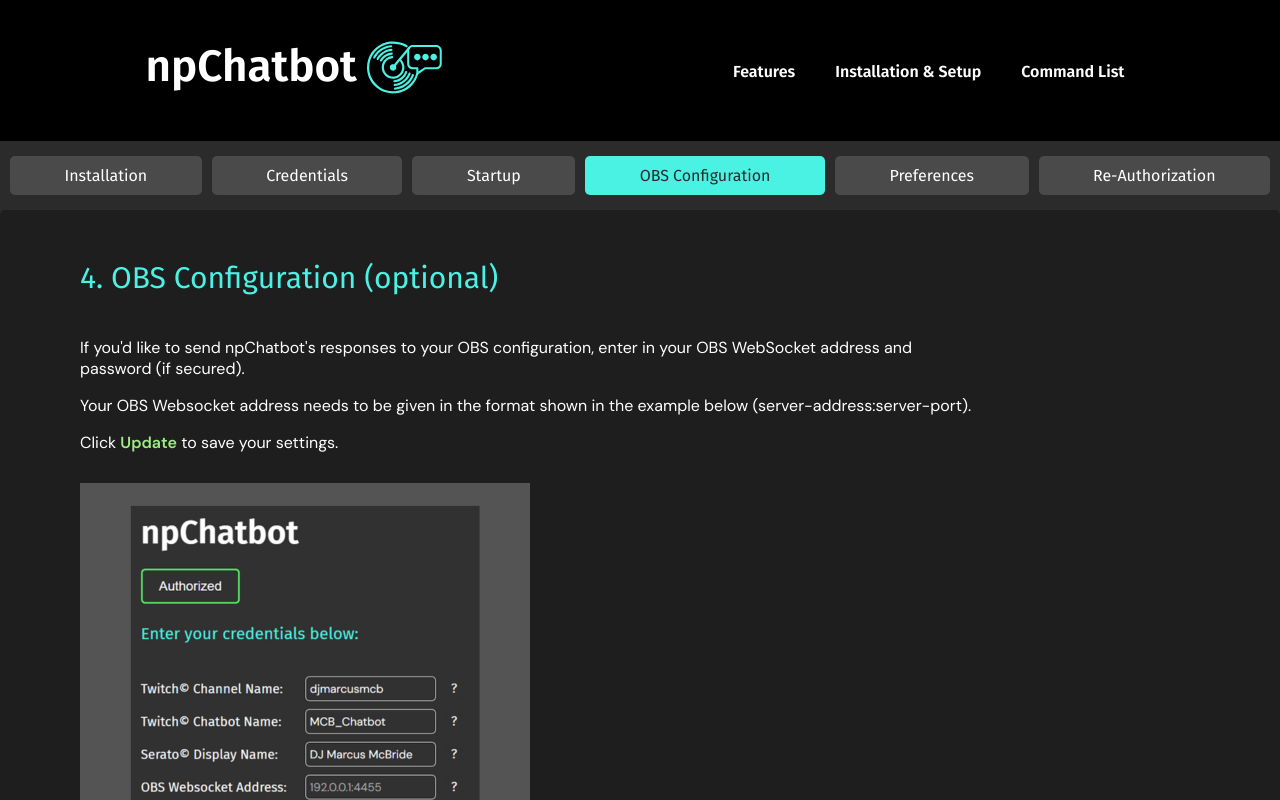
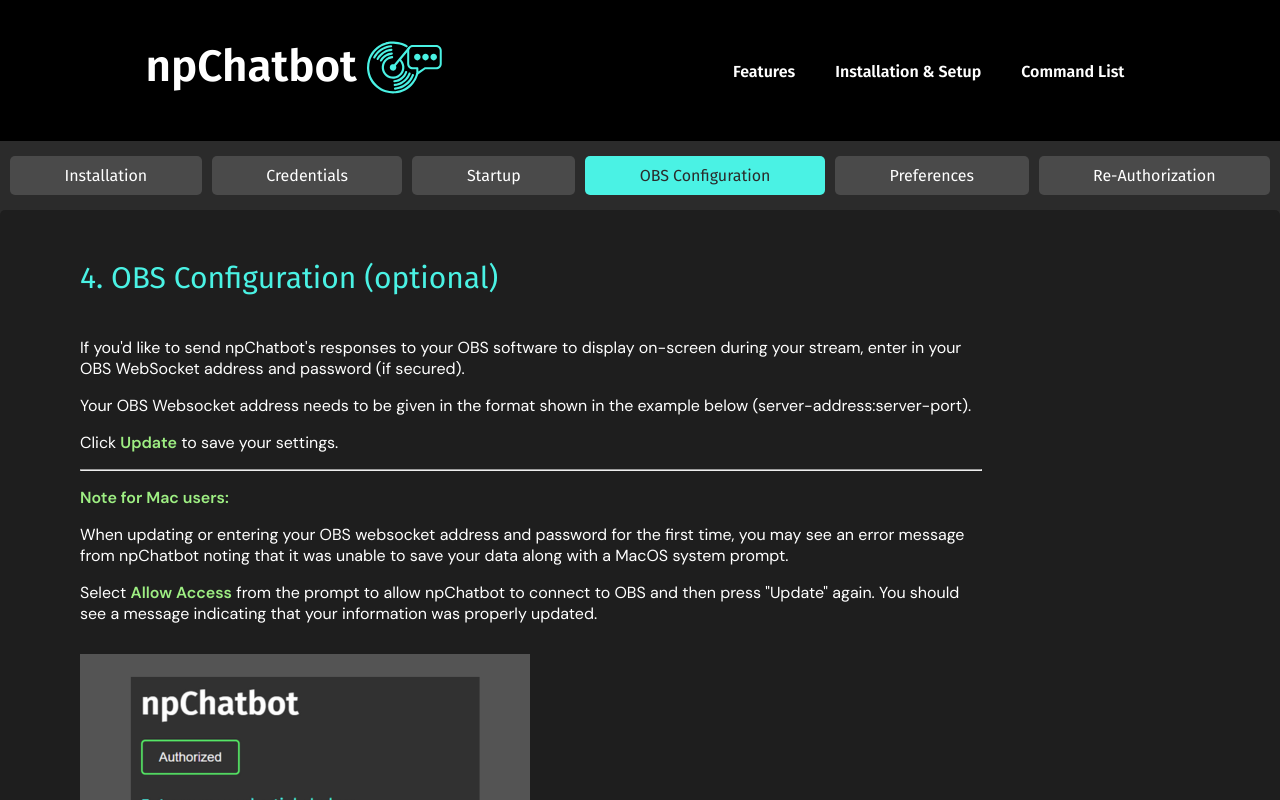
Before and after one commit to marcusmcb/np-chatbot-site, a React (Create React App) app: page /installation in a window 1280 px wide. Both pictures are taken after a click on the button "OBS Configuration". Shown: the top 800 px of the page. Built offline with nearby package versions, Linux system fonts and the light colour scheme.

Commit message:
updated OBS config instructions with additional MacOS and setup detail

```diff
--- a/src/pages/installation/panels/OBSConfigurationPanel.tsx
+++ b/src/pages/installation/panels/OBSConfigurationPanel.tsx
@@ -1,4 +1,4 @@
-import IconSpan from "../../components/IconSpan"
+import IconSpan from '../../components/IconSpan'
 
 const OBSConfigurationPanel = (): JSX.Element => {
 	return (
@@ -8,8 +8,9 @@ const OBSConfigurationPanel = (): JSX.Element => {
 			</div>
 			<div className='installation-page-directions-step'>
 				<p>
-					If you'd like to send npChatbot's responses to your OBS configuration,
-					enter in your OBS WebSocket address and password (if secured).
+					If you'd like to send npChatbot's responses to your OBS software to
+					display on-screen during your stream, enter in your OBS WebSocket
+					address and password (if secured).
 				</p>
 				<p>
 					Your OBS Websocket address needs to be given in the format shown in
@@ -19,7 +20,20 @@ const OBSConfigurationPanel = (): JSX.Element => {
 					Click <span className='highlighted-installation-text'>Update</span> to
 					save your settings.
 				</p>
-
+				<hr />
+				<p className='highlighted-installation-text'>Note for Mac users:</p>
+				<p>
+					When updating or entering your OBS websocket address and password for
+					the first time, you may see an error message from npChatbot noting
+					that it was unable to save your data along with a MacOS system prompt.
+				</p>
+				<p>
+					Select{' '}
+					<span className='highlighted-installation-text'>Allow Access</span>{' '}
+					from the prompt to allow npChatbot to connect to OBS and then press
+					"Update" again. You should see a message indicating that your
+					information was properly updated.
+				</p>
 				<img
 					alt='npChatbot instructions, step 9'
 					src='/images/installation/setup_08_final.png'
@@ -62,14 +76,44 @@ const OBSConfigurationPanel = (): JSX.Element => {
 					<span className='highlighted-installation-text'>
 						npchatbot-response
 					</span>{' '}
-					in any/all OBS scenes that you'd like the responses displayed in.
+					in any/all scenes that you'd like the responses displayed in. Disable
+					the visibility of this element in each scene you have it placed in.{' '}
+				</p>
+
+				<p>
+					With the OBS feature enabled, using the npChatbot commands will set
+					this element as visible on-screen in OBS. The{' '}
+					<span className='highlighted-installation-text'>
+						Display time (in seconds)
+					</span>{' '}
+					option in your preferences will determine how long the text is
+					displayed on screen before being cleared.
 				</p>
 				<p>
-					How you style and place the text data in your OBS overlays is up to
-					you. You can test placement in OBS by following the start up
-					instructions for npChatbot without actually starting a live stream on
-					Twitch<IconSpan/>. Update your preferences to set the OBS display time to a
-					longer duration to test placement within your OBS scenes or overlays.
+					<span className='highlighted-installation-text'>
+						Styling & Testing On-Screen Text Placement in OBS
+					</span>
+				</p>
+				<p>
+					How you style and place the text data within your OBS overlays is up
+					to you. The demo clips of npChatbot on the{' '}
+					<span className='highlighted-installation-text'>Features</span> page
+					are styled with a custom color and font imported into OBS with the
+					display time set to 5 seconds.
+				</p>
+				<p>
+					You can test placement in OBS by following the start up instructions
+					for npChatbot without actually starting a live stream on Twitch
+					<IconSpan />. Start a Live Playlist in Serato
+					<IconSpan /> and then start and connect npChatbot to Twitch with OBS
+					running.
+				</p>
+				<p>
+					You can then use npChatbot's commands in OBS' chat dock to test the
+					styling and placement of its responses in your OBS setup. Update your
+					preferences to set the OBS display time to a longer duration (60
+					seconds or more) to make it easier to test styling and placement while
+					you're not streaming.
 				</p>
 			</div>
 		</div>
```
